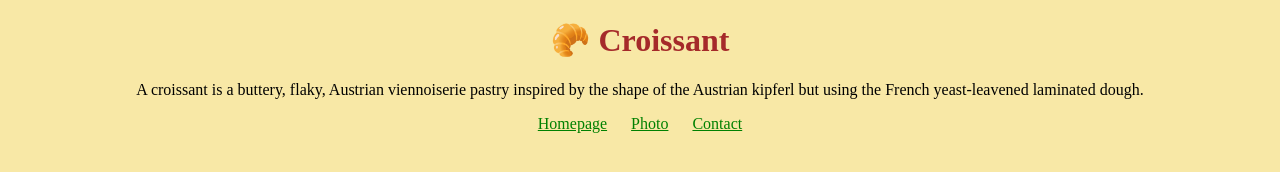
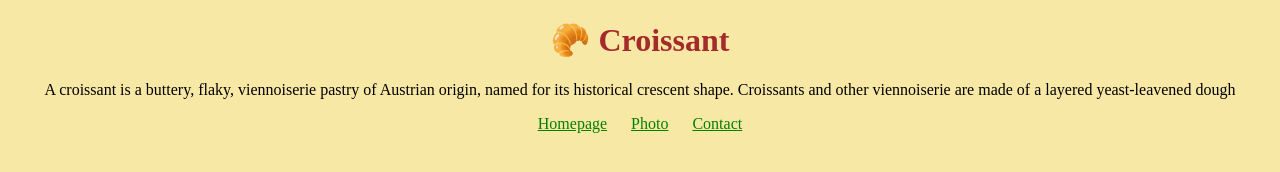
Before and after one commit to oksiklepykova/croissant-website, a plain HTML site: page index.html in a window 1280 px wide. Drawn offline with Linux system fonts and the light colour scheme.

Commit message:
Made website SEO friendly

```diff
--- a/index.html
+++ b/index.html
@@ -6,13 +6,14 @@
     <meta name="viewport" content="width=device-width, initial-scale=1.0">
     <link rel="stylesheet" href="/css/styles.css">
     <title>The best croissant in New York - Croissant.com</title>
-    <meta name="description" content="Taste the best croissant in town">
+    <meta name="description" content="Taste the best croissant in town"/>
 </head>
 <body>
     <h1>🥐 Croissant</h1>
     <p>
-        A croissant is a buttery, flaky, Austrian viennoiserie pastry inspired by the shape of the Austrian kipferl but using
-        the French yeast-leavened laminated dough.
+        A croissant is a buttery, flaky, viennoiserie pastry of Austrian origin,
+        named for its historical crescent shape. Croissants and other viennoiserie
+        are made of a layered yeast-leavened dough
     </p>
     <footer>
     <a href="/" title="Home">Homepage</a>
```
Also changed, not shown: contact.html (+1 -1 lines).
